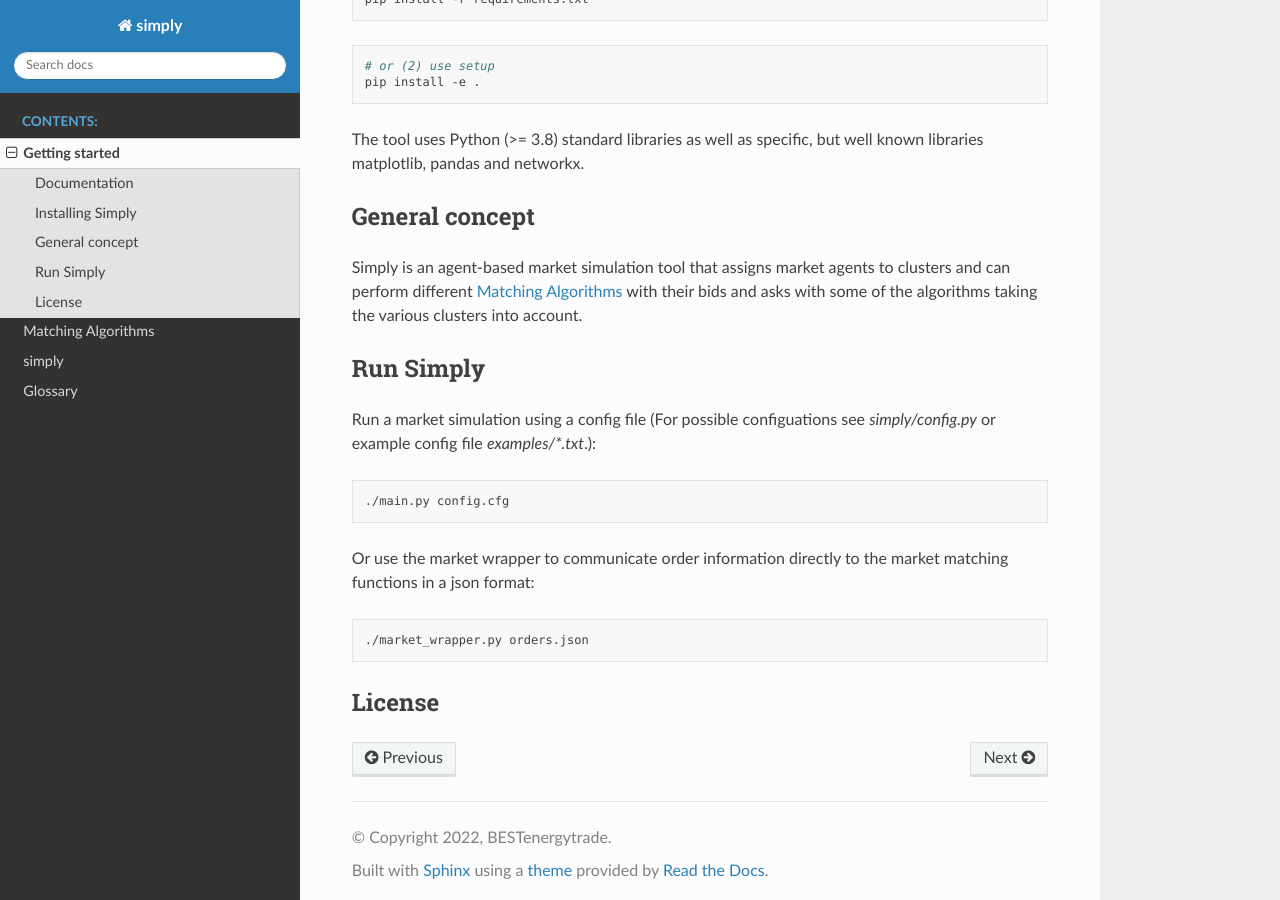
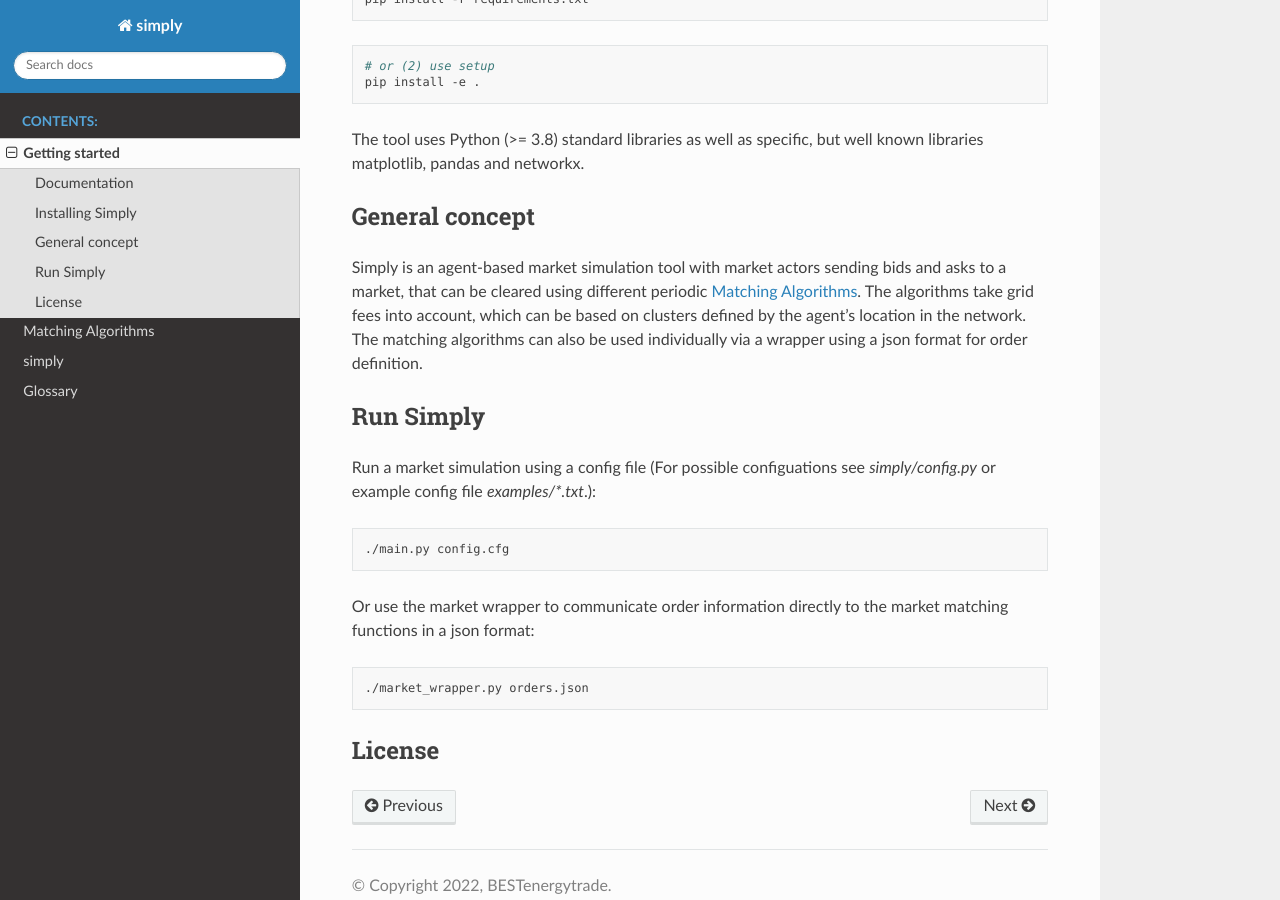
Before and after one commit to BESTenergytrade/simply, a Sphinx documentation site: the page built from doc/source/getting_started.rst, in a window 1280 px wide and 900 px high, scrolled down 546 px. Built offline with Sphinx 7.4.7 and the Read the Docs theme 2.0.0, drawn with Linux system fonts in a browser that asks for light colours; formulas are drawn with MathJax 3.

Commit message:
Reformulate general concept

```diff
--- a/doc/source/getting_started.rst
+++ b/doc/source/getting_started.rst
@@ -34,9 +34,12 @@ The tool uses Python (>= 3.8) standard libraries as well as specific, but well k
 
 General concept
 ===============
-Simply is an agent-based market simulation tool that assigns market agents to clusters and can
-perform different :ref:`matching_algorithms` with their bids and asks with some of the algorithms
-taking the various clusters into account.
+Simply is an agent-based market simulation tool with market actors sending bids and asks to a
+market, that can be cleared using different periodic :ref:`matching_algorithms`.
+The algorithms take grid fees into account, which can be based on clusters defined by the agent's
+location in the network.
+The matching algorithms can also be used individually via a wrapper using a json format for order
+definition.
 
 Run Simply
 ==========
```
